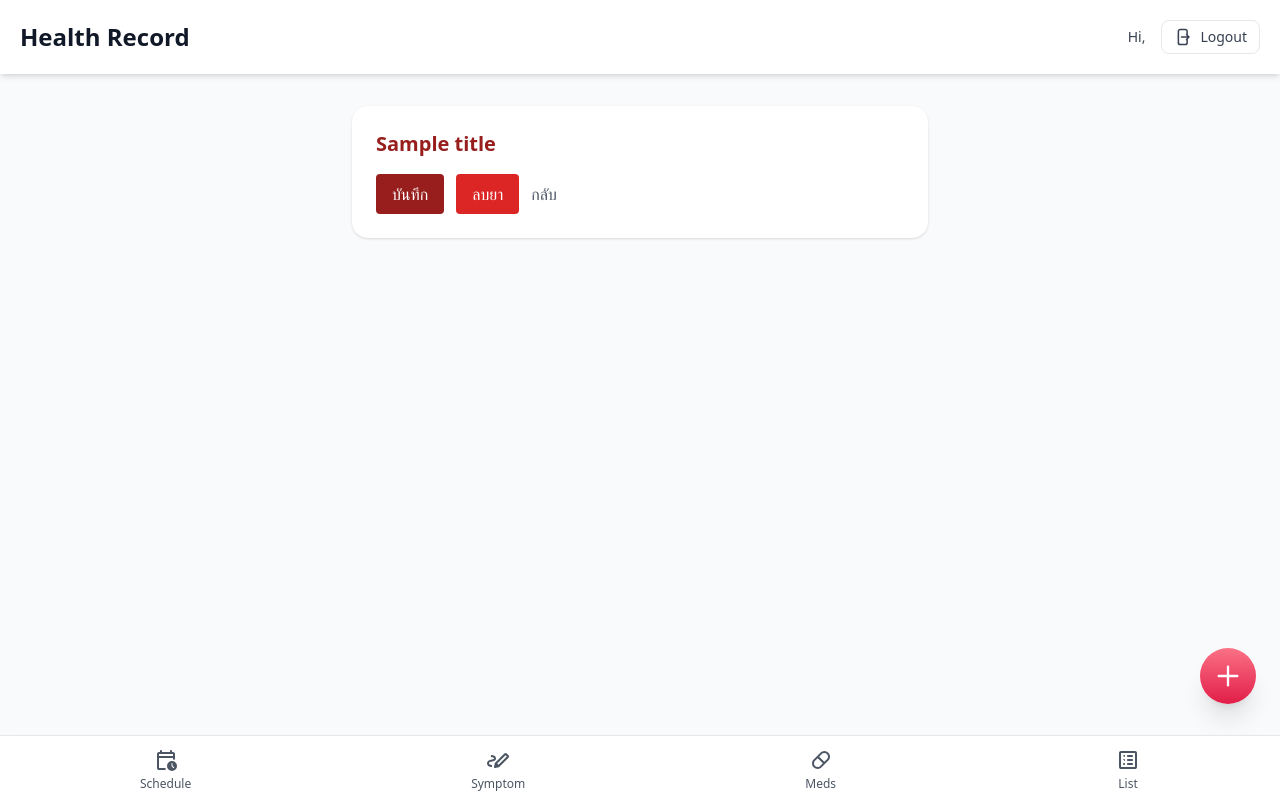
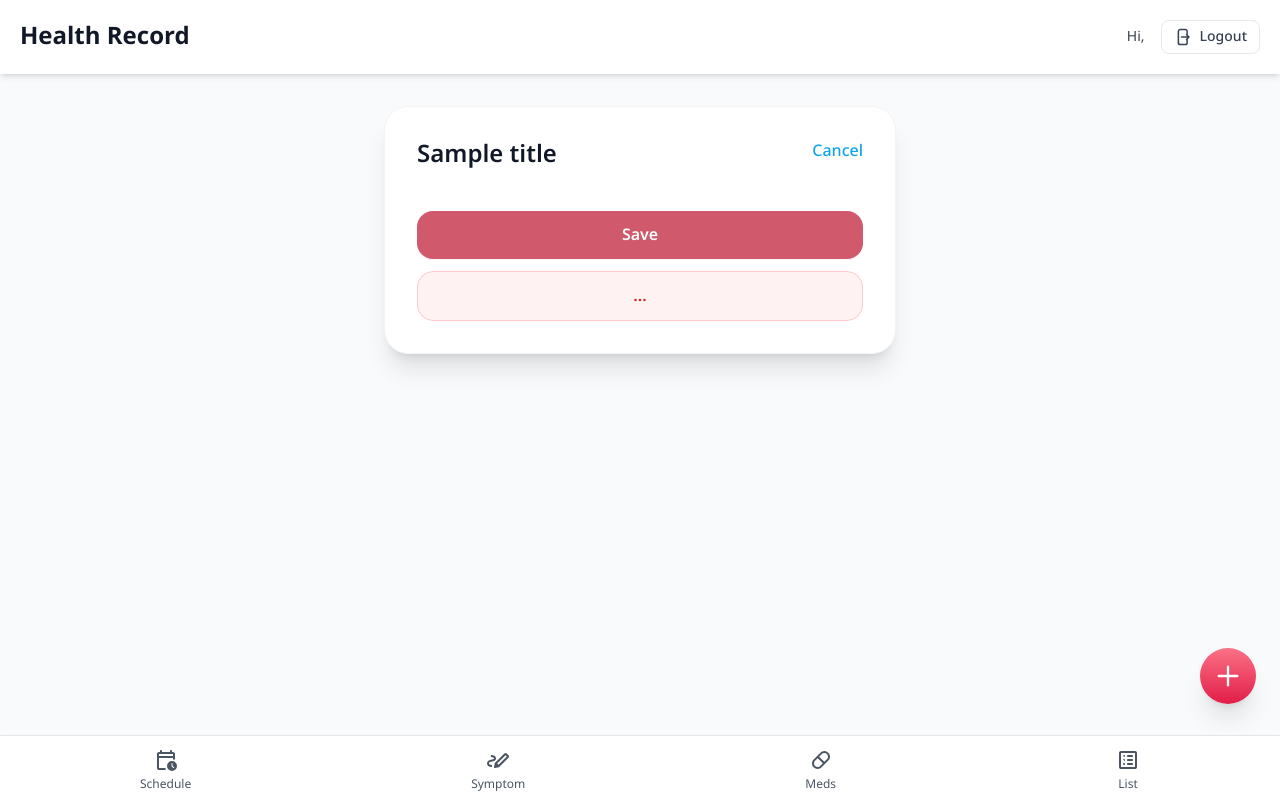
Before and after one commit to mallowdoodee/CloudComputingProject, a Django app: template cloud_project/medications/templates/drug_form.html in a window 1280 px wide. Run offline with Django 3.2, Linux system fonts and the light colour scheme; the template is opened without the code that fills it: most values are stand-ins (such as "Sample title", 1, 10 or a date in 2020); some libraries are stand-ins or nearby versions.

Commit message:
แก้ฟอนต์

```diff
--- a/cloud_project/appointments/templates/base.html
+++ b/cloud_project/appointments/templates/base.html
@@ -5,6 +5,12 @@
   <title>{% block title %}Health App{% endblock %}</title>
   <meta name="viewport" content="width=device-width, initial-scale=1">
   <script src="https://cdn.tailwindcss.com"></script>
+  <link rel="preconnect" href="https://fonts.googleapis.com">
+  <link rel="preconnect" href="https://fonts.gstatic.com" crossorigin>
+  <link href="https://fonts.googleapis.com/css2?family=Noto+Sans+Thai:wght@100..900&display=swap" rel="stylesheet">
+  <style>
+    html, body { font-family: 'Noto Sans Thai', sans-serif; }
+  </style>
   <link rel="stylesheet"
         href="https://fonts.googleapis.com/css2?family=Material+Symbols+Outlined:opsz,wght,FILL,GRAD@20..48,100..700,0..1,-50..200&icon_names=stylus_note" />
   {% block head %}{% endblock %}
--- a/cloud_project/medications/templates/dashboard.html
+++ b/cloud_project/medications/templates/dashboard.html
@@ -3,9 +3,9 @@
 {% block date_nav %}{% endblock %}
 {% block content %}
 
-<div class="max-w-6xl mx-auto space-y-10">
+<div class="max-w-6xl mx-auto grid grid-cols-1 gap-10 lg:grid-cols-2">
 <!-- =================== แผนการกินยา =================== -->
-  <section class="bg-white rounded-2xl shadow p-6">
+  <section class="bg-white rounded-2xl shadow p-6 h-full">
     <div class="flex justify-between items-center mb-4">
       <h2 class="text-2xl font-bold text-[#981E1E]">🕒 แผนการกินยา</h2>
       <a href="{% url 'intake-add' %}" class="bg-[#981E1E] text-white px-4 py-2 rounded hover:bg-[#bb2d2d]">
@@ -41,7 +41,7 @@
     {% endif %}
   </section>
   <!-- =================== ยา =================== -->
-  <section class="bg-white rounded-2xl shadow p-6">
+  <section class="bg-white rounded-2xl shadow p-6 h-full">
     <div class="flex justify-between items-center mb-4">
       <h2 class="text-2xl font-bold text-[#981E1E]">💊 รายการยา</h2>
       <a href="{% url 'drug-add' %}" class="bg-[#981E1E] text-white px-4 py-2 rounded hover:bg-[#bb2d2d]">
--- a/cloud_project/medications/templates/drug_form.html
+++ b/cloud_project/medications/templates/drug_form.html
@@ -1,29 +1,82 @@
 {% extends "base.html" %}
 {% block title %}{{ title }}{% endblock %}
 {% block date_nav %}{% endblock %}
+
 {% block content %}
-<div class="max-w-xl mx-auto bg-white rounded-2xl shadow p-6">
-  <h2 class="text-xl font-bold text-[#981E1E] mb-4">{{ title }}</h2>
+<div class="max-w-lg mx-auto">
+  <div class="bg-white rounded-3xl shadow-xl border border-gray-100 p-8">
+    <div class="flex items-start justify-between mb-8">
+      <h1 class="text-2xl font-semibold text-gray-900">{{ title }}</h1>
+      <a href="{% url 'med-dashboard' %}" class="text-sky-500 font-medium hover:text-sky-600">
+        Cancel
+      </a>
+    </div>
 
-  <form method="post" class="space-y-3">
+    <form method="post" class="space-y-6">
       {% csrf_token %}
-    {{ form.as_p }}
 
-    <div class="flex items-center gap-3 mt-4">
-      <button type="submit" class="bg-[#981E1E] text-white px-4 py-2 rounded hover:bg-[#bb2d2d]">
-        บันทึก
+      {% if form.non_field_errors %}
+        <div class="rounded-2xl bg-red-50 border border-red-200 text-red-700 text-sm px-4 py-3 space-y-1">
+          {% for error in form.non_field_errors %}
+            <p>{{ error }}</p>
+          {% endfor %}
+        </div>
+      {% endif %}
+
+      {% for field in form %}
+        {% if field.field.widget.input_type == "checkbox" %}
+          <div class="space-y-2">
+            <label for="{{ field.id_for_label }}"
+                   class="flex items-center justify-between rounded-2xl bg-gray-50 px-4 py-3 cursor-pointer">
+              <span class="text-sm font-semibold text-gray-700 uppercase tracking-wide">{{ field.label }}</span>
+              {{ field }}
+            </label>
+            {% if field.help_text %}
+              <p class="text-xs text-gray-500 px-1">{{ field.help_text }}</p>
+            {% endif %}
+            {% if field.errors %}
+              <div class="text-sm text-red-600 space-y-1">
+                {% for error in field.errors %}
+                  <p>{{ error }}</p>
+                {% endfor %}
+              </div>
+            {% endif %}
+          </div>
+        {% else %}
+          <div class="space-y-2">
+            <label for="{{ field.id_for_label }}" class="text-sm font-semibold text-gray-700 uppercase tracking-wide">
+              {{ field.label }}
+            </label>
+            {{ field }}
+            {% if field.help_text %}
+              <p class="text-xs text-gray-500">{{ field.help_text }}</p>
+            {% endif %}
+            {% if field.errors %}
+              <div class="text-sm text-red-600 space-y-1">
+                {% for error in field.errors %}
+                  <p>{{ error }}</p>
+                {% endfor %}
+              </div>
+            {% endif %}
+          </div>
+        {% endif %}
+      {% endfor %}
+
+      <div class="space-y-3 pt-2">
+        <button type="submit"
+                class="w-full rounded-2xl bg-[#d05a6b] text-white font-semibold py-3 shadow-sm hover:bg-[#c24b5d] transition">
+          Save
         </button>
 
         {% if drug %}
           <button type="submit" name="delete"
-                onclick="return confirm('ยืนยันการลบยานี้หรือไม่?')"
-                class="bg-red-600 text-white px-4 py-2 rounded hover:bg-red-700">
-          ลบยา
+                  onclick="return confirm('---')"
+                  class="w-full rounded-2xl border border-red-200 bg-red-50 text-red-600 font-semibold py-3 hover:bg-red-100 transition">
+            ...
           </button>
         {% endif %}
-
-      <a href="{% url 'med-dashboard' %}" class="text-gray-600 hover:underline">กลับ</a>
       </div>
     </form>
   </div>
+</div>
 {% endblock %}
```
Also changed, not shown: cloud_project/medications/forms.py (+29 -43 lines). Lines whose indentation alone changed are shown as unchanged.
